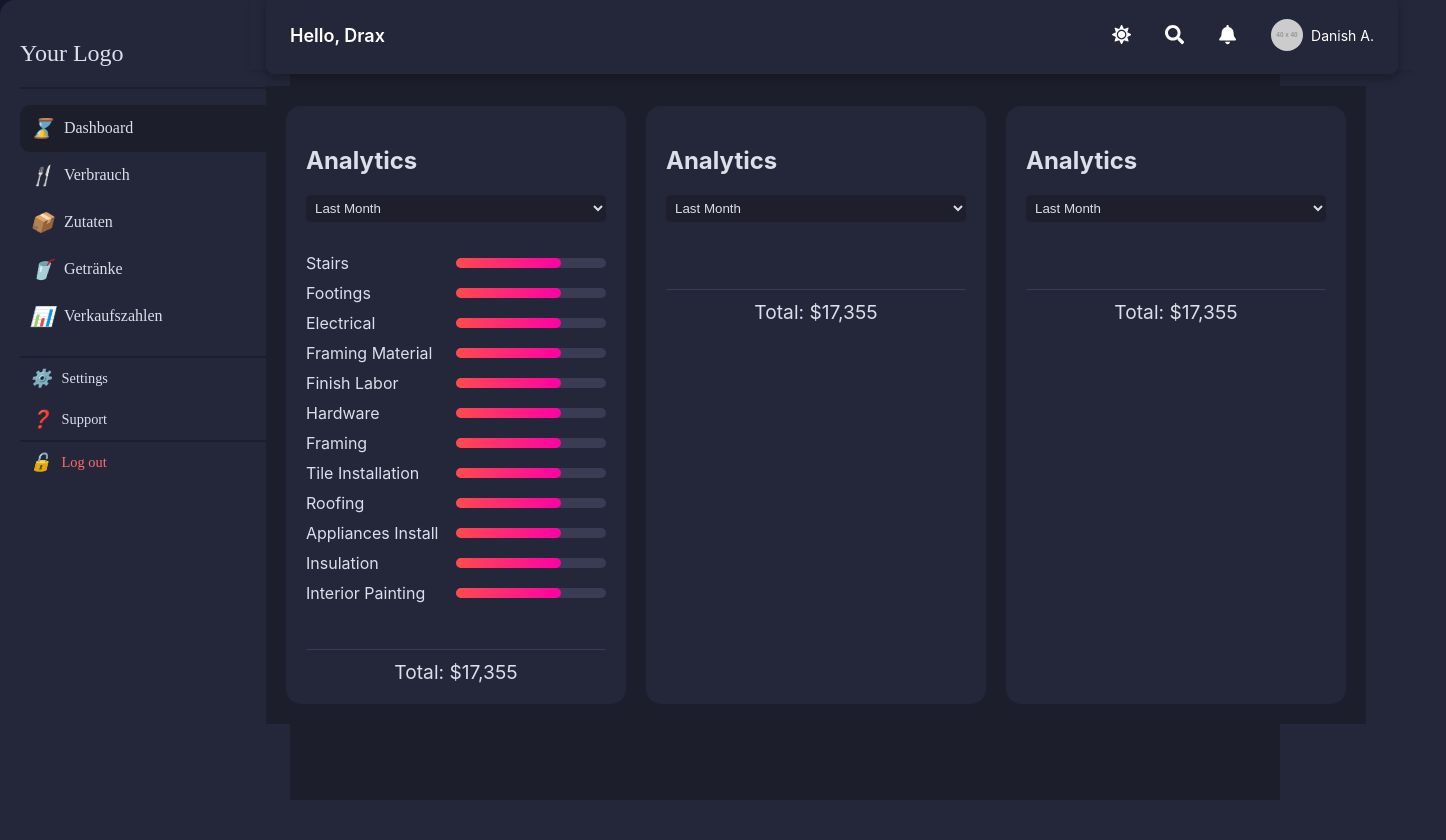
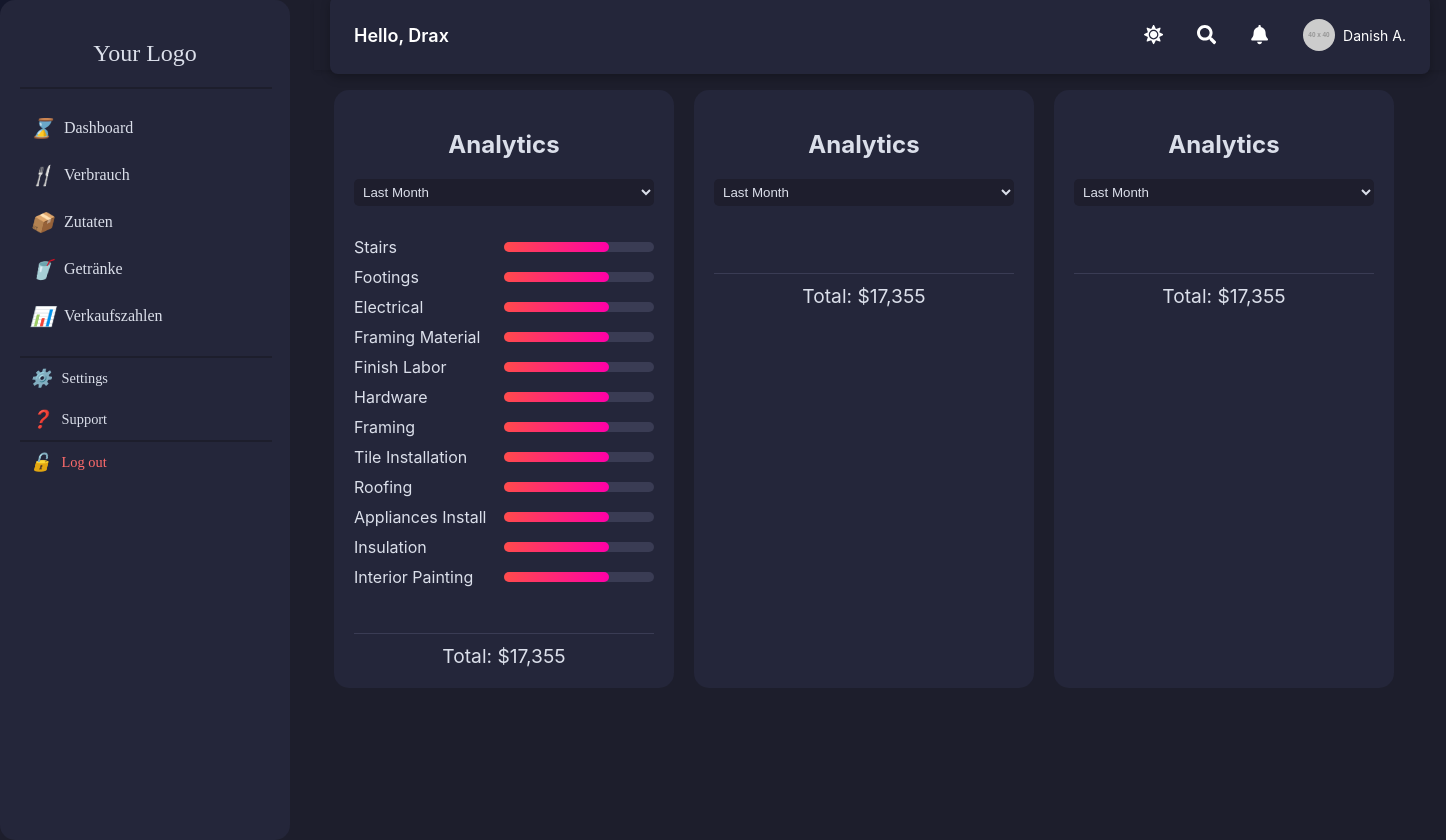
Before and after one commit to supotsu-no-ochaya/business-intelligence, a React (Create React App) app in the folder frontend/frontend/: page / in a window 1280 px wide. Shown: the whole page, 1446 px wide, since content can reach past the window. Built offline with nearby package versions, Linux system fonts and the light colour scheme.

Commit message:
first routing added

```diff
--- a/frontend/frontend/src/App.css
+++ b/frontend/frontend/src/App.css
@@ -2,14 +2,14 @@
 body, html {
   margin: 0;
   padding: 0;
-  background-color: #24263A; /* Dunkler Hintergrund für die gesamte Seite */
+  background-color: #1D1E2C; /* Dunkler Hintergrund für die gesamte Seite */
   color: #24263A; /* Standard-Textfarbe */
   height: 100%; /* Volle Höhe des Bildschirms */
 }
 
-.App {
+.app {
   text-align: center;
-  background-color: #24263A; /* Hintergrund für den Haupt-Container */
+  background-color: #1D1E2C; /* Hintergrund für den Haupt-Container */
   min-height: 100vh; /* Volle Höhe des Viewports */
   display: flex;
   flex-direction: row; /* Sidebar und Hauptinhalt nebeneinander anordnen */
@@ -20,6 +20,7 @@ body, html {
   width: 250px; /* Breite der Sidebar */
   height: 100vh; /* Volle Höhe des Viewports */
   background-color: #14172b; /* Hintergrundfarbe der Sidebar */
+  margin-right: 4rem;
 }
 
 /*Mainboard*/
@@ -31,11 +32,11 @@ body, html {
 
 /* Header */
 .app-header {
-  width: 100%;/*calc(100% - 250px); /* Header soll die restliche Breite einnehmen */
+  width: 100%;/* Header soll die restliche Breite einnehmen */
   height: 70px; /* Höhe des Headers */
   display: flex;
   align-items: center;
-  /*justify-content: center; /* Zentriert den Inhalt im Header */
+  justify-content: center; /* Zentriert den Inhalt im Header */
   padding: 0 1rem;
   box-shadow: 0 2px 4px rgba(0, 0, 0, 0.1);
 }
@@ -43,6 +44,6 @@ body, html {
 /* Dashboard Content */
 .dashboard {
   flex: 1; /* Nimmt den verbleibenden Platz ein */
-  padding: 1rem;
+  padding-top: 1rem;
   color: #1e2236; /* Standard-Textfarbe */
 }
--- a/frontend/frontend/src/App.js
+++ b/frontend/frontend/src/App.js
@@ -1,29 +1,62 @@
-import React from 'react';
-import Sidebar from './components/Sidebar'; // Sidebar importieren
+import React, { useState } from 'react';
+import Sidebar from './components/Sidebar';
 import Header from './components/Header';
 import Dashboard from './components/Dashboard';
-import './App.css';
+import Verbrauch from './components/Verbrauch';
+/*import Zutaten from './components/Zutaten';
+import Getraenke from './components/Getraenke';
+import Verkaufszahlen from './components/Verkaufszahlen';*/
+import './App.css'; // Importiere das CSS-Stylesheet
 
 function App() {
+  // Zustand für die aktuelle Ansicht
+  const [currentView, setCurrentView] = useState('dashboard');
+
+  // Funktion zum Wechseln der Ansicht
+  const navigate = (view) => {
+    setCurrentView(view);
+  };
+
+  // Komponente basierend auf der aktuellen Ansicht rendern
+  let content;
+  switch (currentView) {
+    case 'dashboard':
+      content = <Dashboard />;
+      break;
+    case 'verbrauch':
+      content = <Verbrauch />;
+      break;/*
+    case 'zutaten':
+      content = <Zutaten />;
+      break;
+    case 'getraenke':
+      content = <Getraenke />;
+      break;
+    case 'verkaufszahlen':
+      content = <Verkaufszahlen />;
+      break;*/
+    default:
+      content = <Dashboard />;
+  }
+
   return (
-    <div style={{ display: 'flex', backgroundColor: '#1D1E2C',  minHeight: '100vh'}}>
+    <div className="app">
       {/* Sidebar Container */}
       <aside className="app-sidebar">
-        <Sidebar />
+        <Sidebar navigate={navigate} />
       </aside>
 
-      <div className="mainboard">
-        {/* Header Container */}
+      {/* Main Content Container */}
+      <main className="mainboard">
         <header className="app-header">
           <Header />
         </header>
 
-        {/* Dashboard Content */}
-        <div className="dashboard">
-        <Dashboard/>
-        </div>
-      </div>
+        {/* Der Hauptinhalt, basierend auf der aktuellen Ansicht */}
+        {content}
+      </main>
     </div>
   );
 }
+
 export default App;
--- a/frontend/frontend/src/components/Dashboard.css
+++ b/frontend/frontend/src/components/Dashboard.css
@@ -4,7 +4,7 @@
   justify-content: center; /* Zentriert die Karten horizontal */
   gap: 20px;               /* Abstand zwischen den Karten */
   padding: 20px;
-  background-color: #1D1E2C;
+  background-color: none;
 }
 
 /* Stil für jede Karte */
--- a/frontend/frontend/src/components/Sidebar.jsx
+++ b/frontend/frontend/src/components/Sidebar.jsx
@@ -1,36 +1,42 @@
 import React from 'react';
 import './Sidebar.css'; // Importiere das CSS-Stylesheet
 
-const Sidebar = () => {
+const Sidebar = ({ navigate }) => {
   return (
     <div className="sidebar">
       <div className="logo">
         <h2>Your Logo</h2>
       </div>
-      <div style={{width: '100%', border: '1px #1D1E2C solid'}}></div>
+      <div style={{ width: '100%', border: '1px #1D1E2C solid' }}></div>
       <ul className="nav-list">
-        <li className="nav-item active">
+        <li className="nav-item" onClick={() => navigate('dashboard')}>
           <i className="icon">⌛</i> Dashboard
         </li>
-        <li className="nav-item">
+        <li className="nav-item" onClick={() => navigate('verbrauch')}>
           <i className="icon">🍴</i> Verbrauch
         </li>
-        <li className="nav-item">
+        <li className="nav-item" onClick={() => navigate('zutaten')}>
           <i className="icon">📦</i> Zutaten
         </li>
-        <li className="nav-item">
+        <li className="nav-item" onClick={() => navigate('getraenke')}>
           <i className="icon">🥤</i> Getränke
         </li>
-        <li className="nav-item">
+        <li className="nav-item" onClick={() => navigate('verkaufszahlen')}>
           <i className="icon">📊</i> Verkaufszahlen
         </li>
       </ul>
-      <div style={{width: '100%', border: '1px #1D1E2C solid'}}></div>
+      <div style={{ width: '100%', border: '1px #1D1E2C solid' }}></div>
       <div className="bottom-links">
-        <div className="nav-item"><i className="icon">⚙️</i> Settings</div>
-        <div className="nav-item"><i className="icon">❓</i> Support</div>
-        <div style={{width: '100%', border: '1px #1D1E2C solid'}}></div>
-        <div className="nav-item logout"><i className="icon">🔓</i> Log out</div>
+        <div className="nav-item">
+          <i className="icon">⚙️</i> Settings
+        </div>
+        <div className="nav-item">
+          <i className="icon">❓</i> Support
+        </div>
+        <div style={{ width: '100%', border: '1px #1D1E2C solid' }}></div>
+        <div className="nav-item logout">
+          <i className="icon">🔓</i> Log out
+        </div>
       </div>
     </div>
   );
--- /dev/null
+++ b/frontend/frontend/src/components/Verbrauch.jsx
@@ -0,0 +1,12 @@
+import React from 'react';
+
+const Verbrauch = () => {
+  return (
+    <div>
+      <h2>Dashboard</h2>
+      <p>Hi!</p>
+    </div>
+  );
+};
+
+export default Verbrauch;
```
